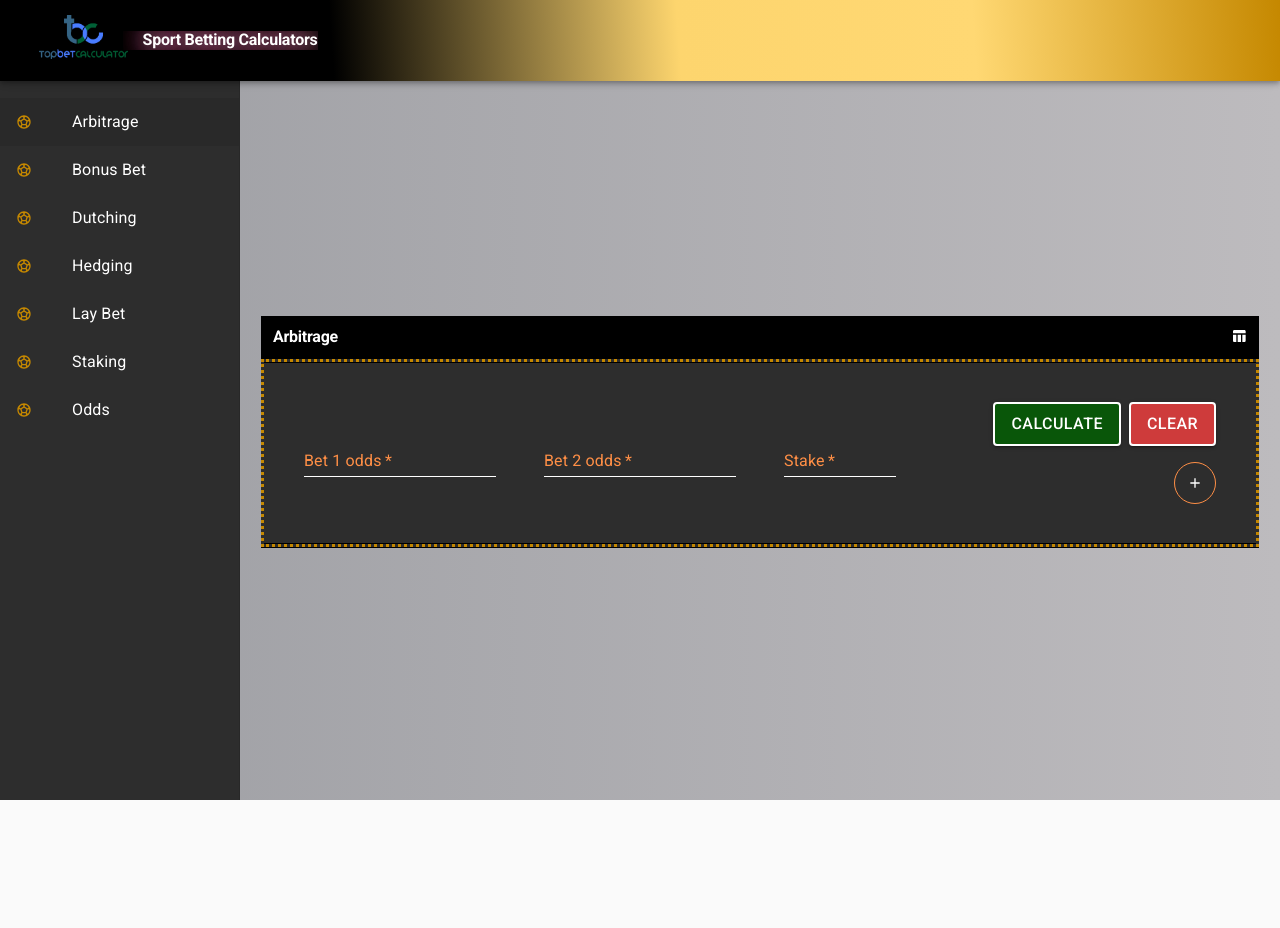
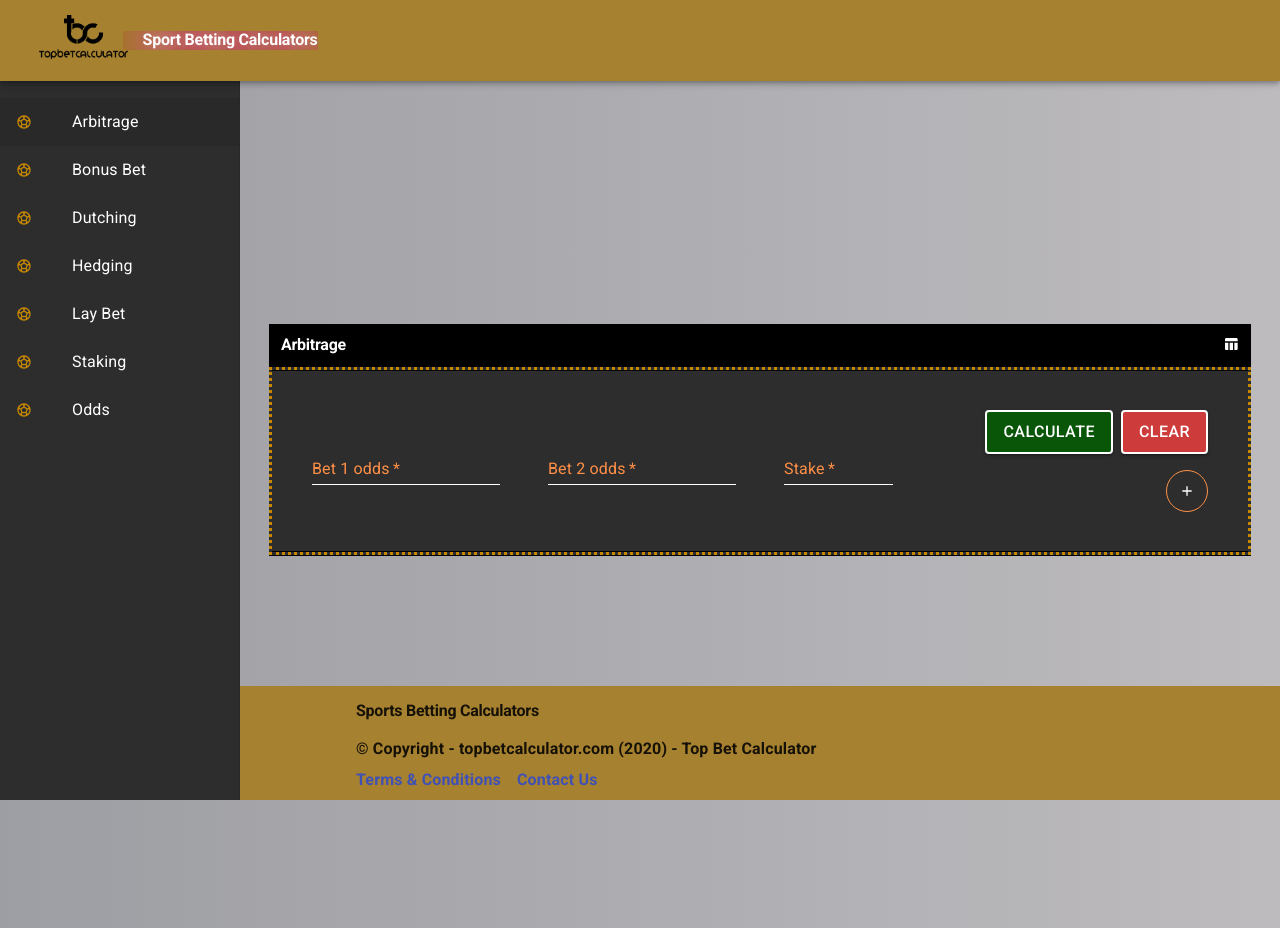
Before and after one commit to focus1691/sports-betting-calculators, a React (Create React App) app: page / in a window 1280 px wide. Before the commit the page ends 800 px from the top, so only its background shows below. Built offline with nearby package versions, Linux system fonts and the light colour scheme.

Commit message:
Added footer (terms, contact), updated header/footer theme

```diff
--- a/src/App.js
+++ b/src/App.js
@@ -1,6 +1,7 @@
 import React, { useState } from "react";
 import { makeStyles } from "@material-ui/core/styles";
 import Header from "./components/Header";
+import Footer from "./components/Footer";
 import PermanentDrawerLeft from "./components/sidebar/Sidebar";
 import renderCalculator from "./utils/RenderCalculator";
 import { useCookies } from 'react-cookie';
@@ -8,7 +9,8 @@ import { useCookies } from 'react-cookie';
 const useStyles = makeStyles(theme => ({
 	root: {
 		display: "flex",
-		height: '100vh'
+		minHeight: '100vh',
+		margin: theme.spacing(1, 1, 15, 1),
 	},
 	toolbar: theme.mixins.toolbar,
 	content: {
@@ -36,6 +38,7 @@ function App() {
 				<div className={classes.toolbar} />
 				{renderCalculator(calculator)}
 			</main>
+			<Footer />
 		</div>
 	);
 }
--- /dev/null
+++ b/src/components/Footer.js
@@ -0,0 +1,46 @@
+/* eslint-disable import/no-unresolved */
+import React, { useState } from 'react';
+import { makeStyles } from "@material-ui/core/styles";
+import Container from '@material-ui/core/Container';
+import Divider from '@material-ui/core/Divider';
+import Link from '@material-ui/core/Link';
+import Typography from '@material-ui/core/Typography';
+import footerStyle from "../jss/footerStyle";
+
+const useStyles = makeStyles(theme => ({ ...footerStyle(theme) }));
+
+export default function StickyFooter() {
+  const classes = useStyles();
+  const [openTerms, setOpenTerms] = useState(false);
+  const preventDefault = (event) => event.preventDefault();
+
+  const onClickTerms = (e) => {
+      e.preventDefault();
+
+      setOpenTerms(!openTerms);
+  };
+
+  const onClickContact = (e) => {
+      e.preventDefault();
+
+  };
+
+  return (
+    <footer className={classes.footer}>
+      <Container maxWidth="sm">
+        <Typography variant="h1">Sports Betting Calculators</Typography>
+        <Typography variant="body1">© Copyright - topbetcalculator.com (2020) - Top Bet Calculator</Typography>
+        <Link href="#" onClick={onClickTerms}>
+            Terms {"&"} Conditions
+        </Link>
+        <Link href="mailto:joshua@psychotechnology.com">
+            Contact Us
+        </Link>
+        <div style={{ display: openTerms ? 'inline-block' : 'none' }}>
+            <Divider />
+            <Typography variant="body2">TopBetCalculator disclaims all liabilities regarding the content of these calculators and any use thereof that could be made by any person. TopBetCalculator do not make any representations or warranties, express or implied, as to the accuracy, completeness, or fitness for any purpose or use of the content provided. Accordingly, you should not rely on any of the information as authoritative or as a substitute for the exercise of your own skill and judgment in making a trade or other decision.</Typography>
+        </div>
+      </Container>
+    </footer>
+  );
+}
--- a/src/components/Header.js
+++ b/src/components/Header.js
@@ -13,32 +13,32 @@ const useStyles = makeStyles(theme => ({
 		marginLeft: drawerWidth,
 		zIndex: 2500,
 		position: 'fixed',
-		background: 'linear-gradient(86deg, rgba(0,0,0,1) 26%, rgba(253,213,110,1) 53%, rgba(255,216,115,1) 76%, rgba(197,136,0,1) 100%)',
+		backgroundColor: '#a6812f',
 	},
 	title: {
 		textAlign: 'center',
 		paddingLeft: '20px',
 		color: '#ffffff',
+		fontSize: '1rem',
 		fontWeight: 'bold',
-		fontSize: "70px",
 		WebkitAnimation: "glow 1s ease-in-out infinite alternate",
 		MozAnimation: "glow 1s ease-in-out infinite alternate",
 		animation: "glow 1s ease-in-out infinite alternate",
 	},
 	logoContainer: {
 		width: '8%',
+		filter: 'brightness(0%)',
 	},
 	logo: {
 		width: '100%',
 		margin: '10px',
 		padding: '5px',
 		position: 'relative',
-		overflow: 'hidden'
-	}
+		overflow: 'hidden',
+	},
 }));
 
 export default function Header() {
-	console.log(window.location.origin);
 	const classes = useStyles();
 	return (
 		<>
@@ -49,7 +49,7 @@ export default function Header() {
 						<img src={window.location.origin + '/logo3.png'} alt="Top Bet Calculator" className={classes.logo} />
 					</div>
 
-					<Typography variant="h1" noWrap className={classes.title} align="center" alignCenter>
+					<Typography variant="h1" noWrap className={classes.title} align="center">
 						Sport Betting Calculators
 					</Typography>
 				</Toolbar>
--- a/src/jss/Sidebar.js
+++ b/src/jss/Sidebar.js
@@ -29,7 +29,7 @@ const sidebarStyle = theme => ({
 		padding: theme.spacing(3)
 	},
 	icon: {
-		color: "#c58800"
+		color: "#c58800",
 	}
 });
 
--- a/src/jss/calculator.js
+++ b/src/jss/calculator.js
@@ -21,6 +21,7 @@ const calculatorStyle = theme => ({
 		background: "#000",
 		color: "#fff",
 		'& .MuiTypography-h1': {
+			fontSize: '2rem',
 			fontWeight: 'bold'
 		},
 		'& .MuiIconButton-root': {
--- /dev/null
+++ b/src/jss/footerStyle.js
@@ -0,0 +1,29 @@
+const footerStyle = theme => ({
+  footer: {
+    position: 'fixed',
+    left: '0',
+    bottom: '0',
+    width: '100%',
+    backgroundColor: '#a6812f',
+    '& *': {
+      padding: theme.spacing(1),
+      fontWeight: 'bold',
+    },
+    '& hr': {
+      padding: '0',
+    },
+    '& > div': {
+      [theme.breakpoints.down('sm')]: {
+        marginLeft: 240,
+      },
+      [theme.breakpoints.down('md')]: {
+        marginLeft: 240,
+      },
+    },
+    '& a': {
+      padding: theme.spacing(1),
+    },
+  },
+});
+
+export default footerStyle;
```
